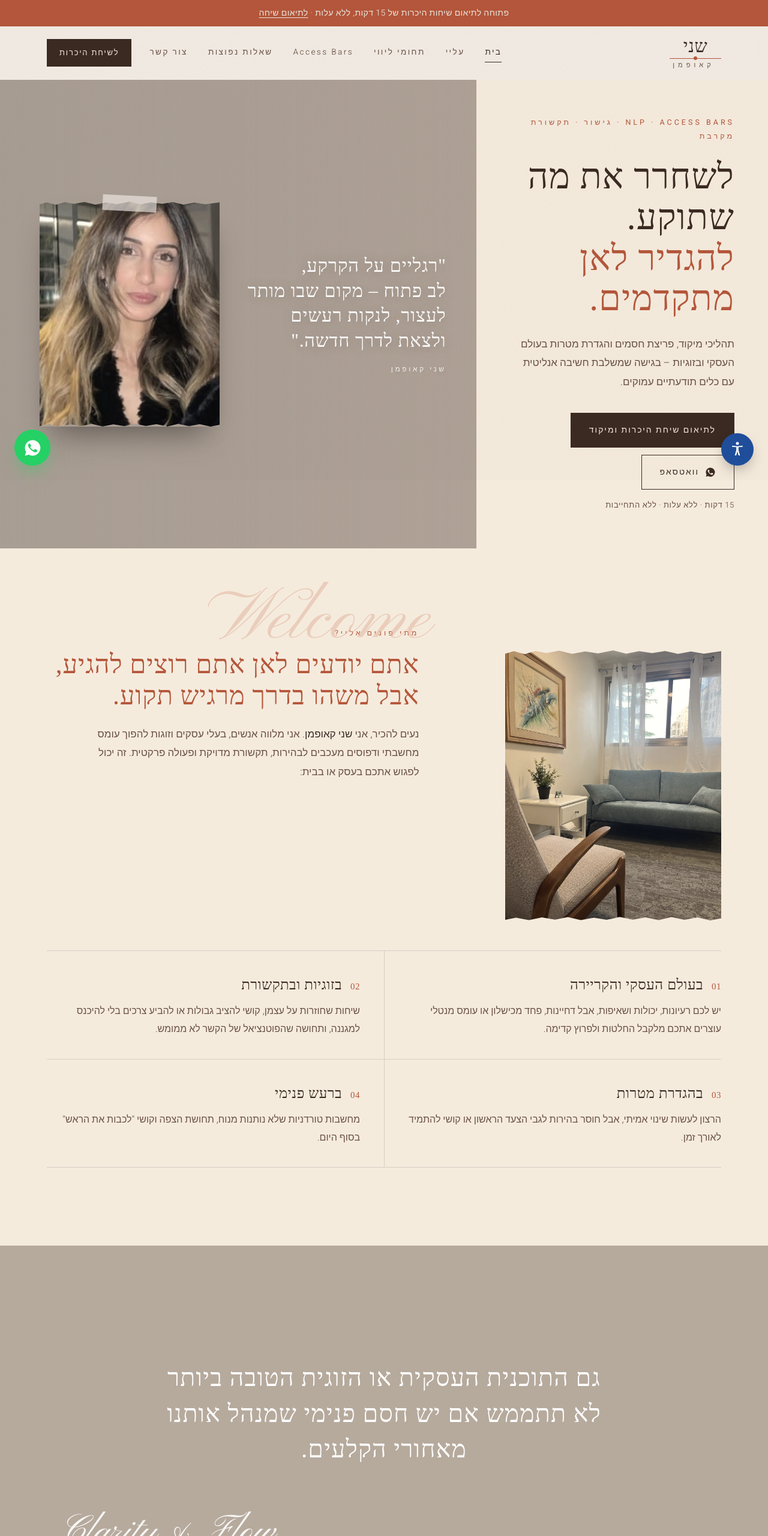
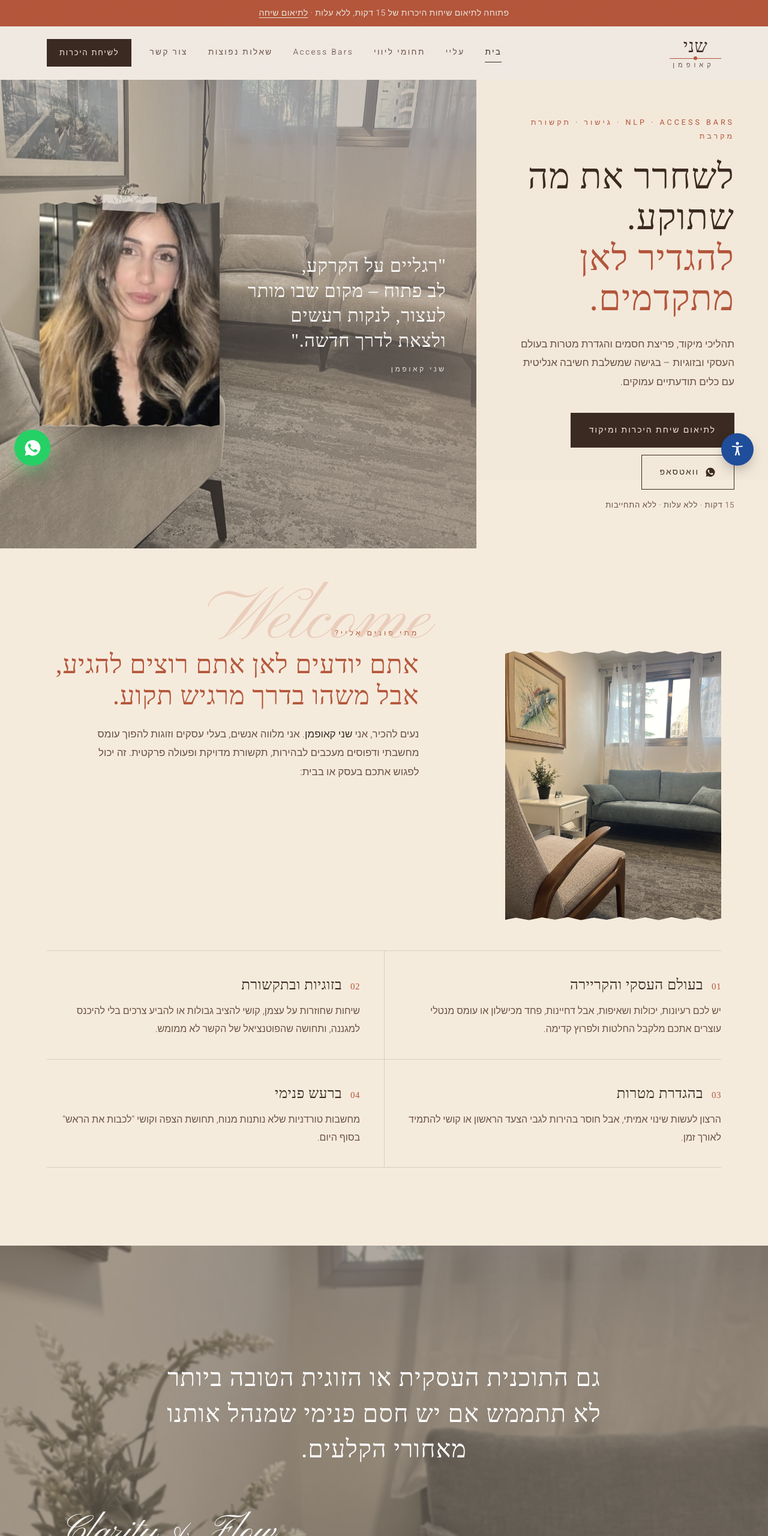
Before and after one commit to ronhoc81-hub/Shani, a plain HTML site: page index.html in a window 1280 px wide. Shown: the top 2560 px of the page at 60% size. Drawn offline with Linux system fonts and the light colour scheme; a web font is replaced by a local one.

Commit message:
Fix background image paths
Co-Authored-By: Claude Opus 5.5 <noreply@anthropic.com>

```diff
--- a/assets/style.css
+++ b/assets/style.css
@@ -54,7 +54,7 @@ h2{font-size:clamp(32px,4vw,52px);line-height:1.2}
 .hero-txt .btns{display:flex;flex-wrap:wrap;gap:12px;margin-top:36px}
 .hero-note{font-size:13px;color:var(--muted);margin-top:14px;letter-spacing:.05em}
 .hero-vis{position:relative;overflow:hidden;background:#B9AEA4}
-.hero-vis .bg{position:absolute;inset:0;background:url(assets/clinic-2.jpg) center/cover;filter:sepia(.35) saturate(.5) brightness(.95);transform:scale(1.08);animation:slowzoom 24s ease-in-out infinite alternate}
+.hero-vis .bg{position:absolute;inset:0;background:url(clinic-2.jpg) center/cover;filter:sepia(.35) saturate(.5) brightness(.95);transform:scale(1.08);animation:slowzoom 24s ease-in-out infinite alternate}
 .hero-vis::after{content:"";position:absolute;inset:0;background:linear-gradient(90deg,rgba(74,64,56,.15),rgba(166,150,138,.55))}
 @keyframes slowzoom{to{transform:scale(1.16)}}
 .hero-vis .inner{position:relative;z-index:2;height:100%;display:grid;grid-template-columns:1fr 1fr;align-items:center;gap:30px;padding:60px 50px}
@@ -86,7 +86,7 @@ section{padding:130px 0;position:relative}
 
 /* quote band */
 .band{position:relative;min-height:560px;display:grid;place-items:center;overflow:hidden;text-align:center;padding:100px 24px}
-.band .bg{position:absolute;inset:0;background:url(assets/clinic-1.jpg) center 30%/cover;filter:sepia(.45) saturate(.45) brightness(.9) blur(1.5px);transform:scale(1.05)}
+.band .bg{position:absolute;inset:0;background:url(clinic-1.jpg) center 30%/cover;filter:sepia(.45) saturate(.45) brightness(.9) blur(1.5px);transform:scale(1.05)}
 .band::after{content:"";position:absolute;inset:0;background:rgba(120,106,94,.5)}
 .band blockquote{position:relative;z-index:2;max-width:760px;color:#fff;font-family:var(--serif);font-size:clamp(26px,3.2vw,42px);line-height:1.45;letter-spacing:.03em}
 .band .script{position:absolute;z-index:2;bottom:50px;left:8%;color:#fff;font-size:64px;opacity:.9}
```
